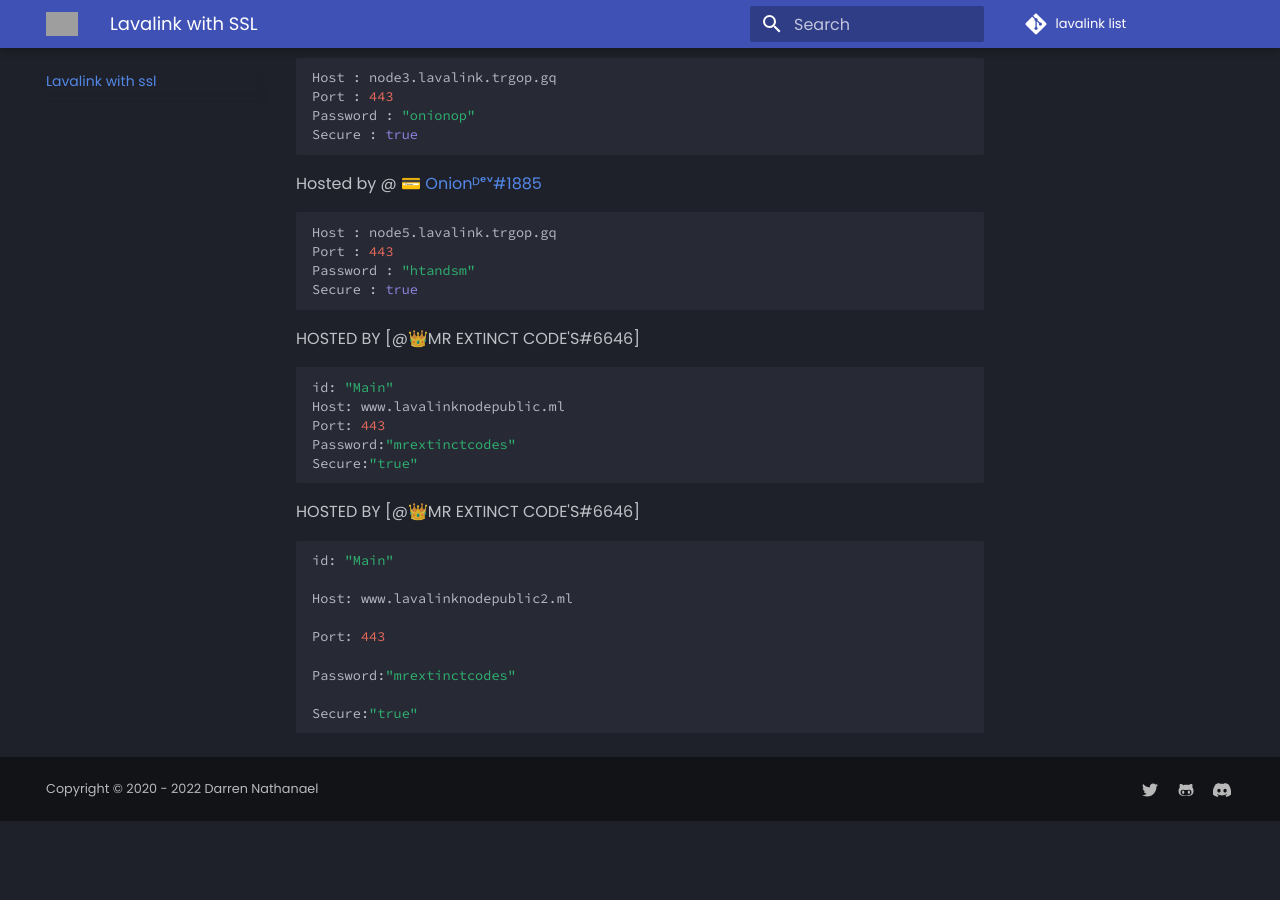
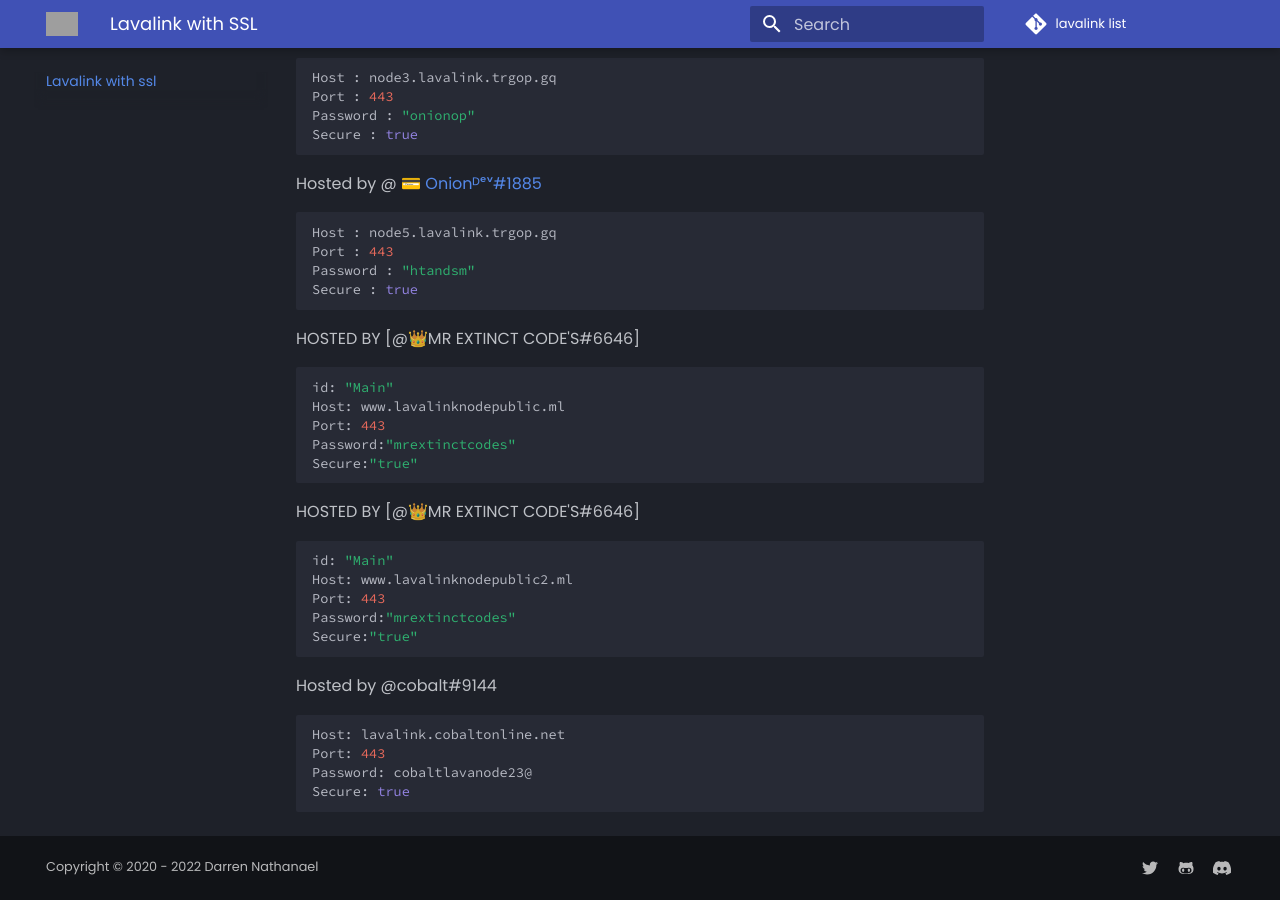
Before and after one commit to DarrenOfficial/lavalink-list, an MkDocs documentation site: the page built from docs/SSL/lavalink-with-ssl.md, in a window 1280 px wide and 900 px high, scrolled down 1604 px. Built offline with MkDocs 1.6.1 and Material for MkDocs 9.7.7, drawn with Linux system fonts in a browser that asks for light colours; comment, search, counter and statistics services are not loaded; before the commit the page ends 2425 px from its top, so only the background shows below that; grey boxes are pictures that could not be loaded.

Commit message:
Add cobaltonline lavalink

````diff
--- a/docs/SSL/lavalink-with-ssl.md
+++ b/docs/SSL/lavalink-with-ssl.md
@@ -94,15 +94,17 @@ Secure:"true"
 HOSTED BY [@👑MR EXTINCT CODE'S#6646]
 
 ```bash
+id: "Main"
+Host: www.lavalinknodepublic2.ml
+Port: 443
+Password:"mrextinctcodes"
+Secure:"true"
+```
+Hosted by @cobalt#9144
 
-id: "Main"
-
-Host: www.lavalinknodepublic2.ml
-
+```bash
+Host: lavalink.cobaltonline.net
 Port: 443
-
-Password:"mrextinctcodes"
-
-Secure:"true"
-
+Password: cobaltlavanode23@
+Secure: true
 ```
````
